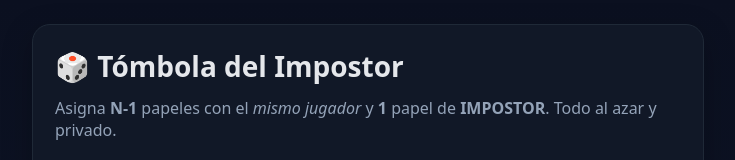
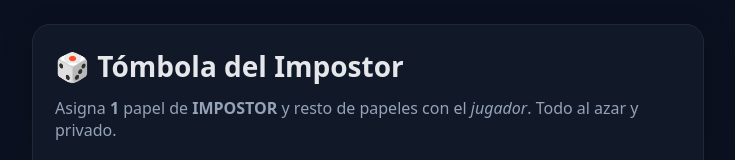
Before and after one commit to bnjmnrz/tombola-impostor, a plain HTML site: page index.html in a window 1280 px wide. Shown: the top 160 px of the page, without its empty margins (272-1007 px from the left). Drawn offline with Linux system fonts and the light colour scheme.

Commit message:
index.html

```diff
--- a/index.html
+++ b/index.html
@@ -43,7 +43,7 @@
   <div class="container">
     <div class="card">
       <h1>🎲 Tómbola del Impostor</h1>
-      <p class="sub">Asigna <strong>N-1</strong> papeles con el <em>mismo jugador</em> y <strong>1</strong> papel de <strong>IMPOSTOR</strong>. Todo al azar y privado.</p>
+      <p class="sub">Asigna <strong>1</strong> papel de <strong>IMPOSTOR</strong> y resto de papeles con el <em>jugador</em>. Todo al azar y privado.</p>
 
       <div class="controls">
         <div>
```
